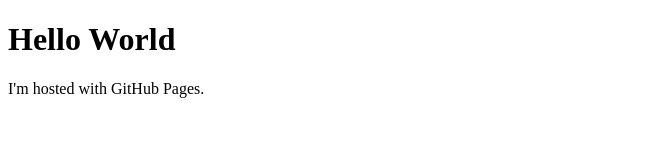
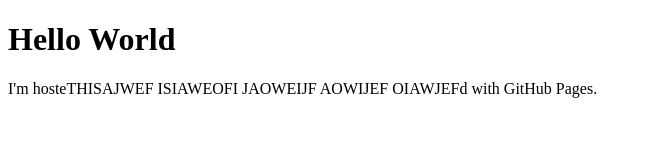
Before and after one commit to Hizuvi/hizuvi.github.io, a plain HTML site: page index.html in a window 1280 px wide. Shown: the whole page, without its empty margins (0-652 px from the left). Drawn offline with Linux system fonts and the light colour scheme.

Commit message:
Update index.html

```diff
--- a/index.html
+++ b/index.html
@@ -2,6 +2,6 @@
 <html>
 <body>
 <h1>Hello World</h1>
-<p>I'm hosted with GitHub Pages.</p>
+<p>I'm hosteTHISAJWEF ISIAWEOFI JAOWEIJF AOWIJEF OIAWJEFd with GitHub Pages.</p>
 </body>
 </html>
```
